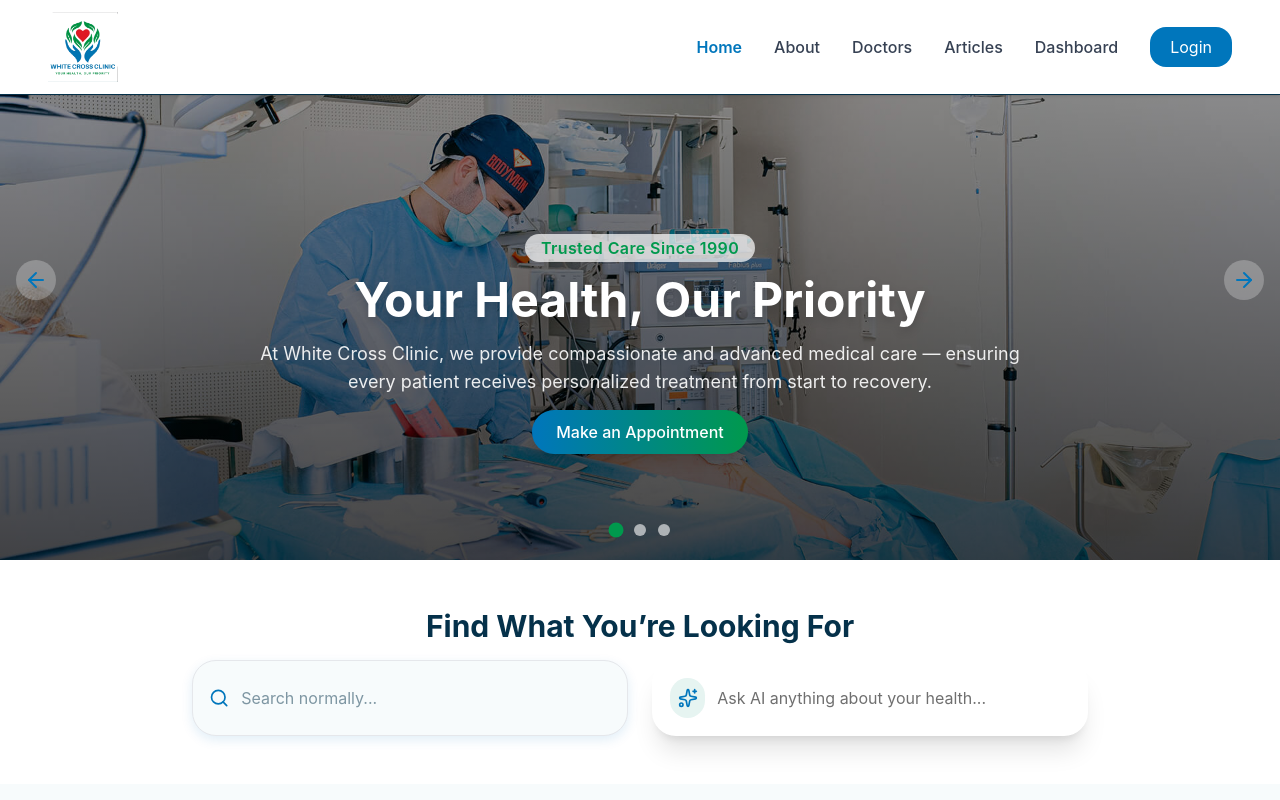
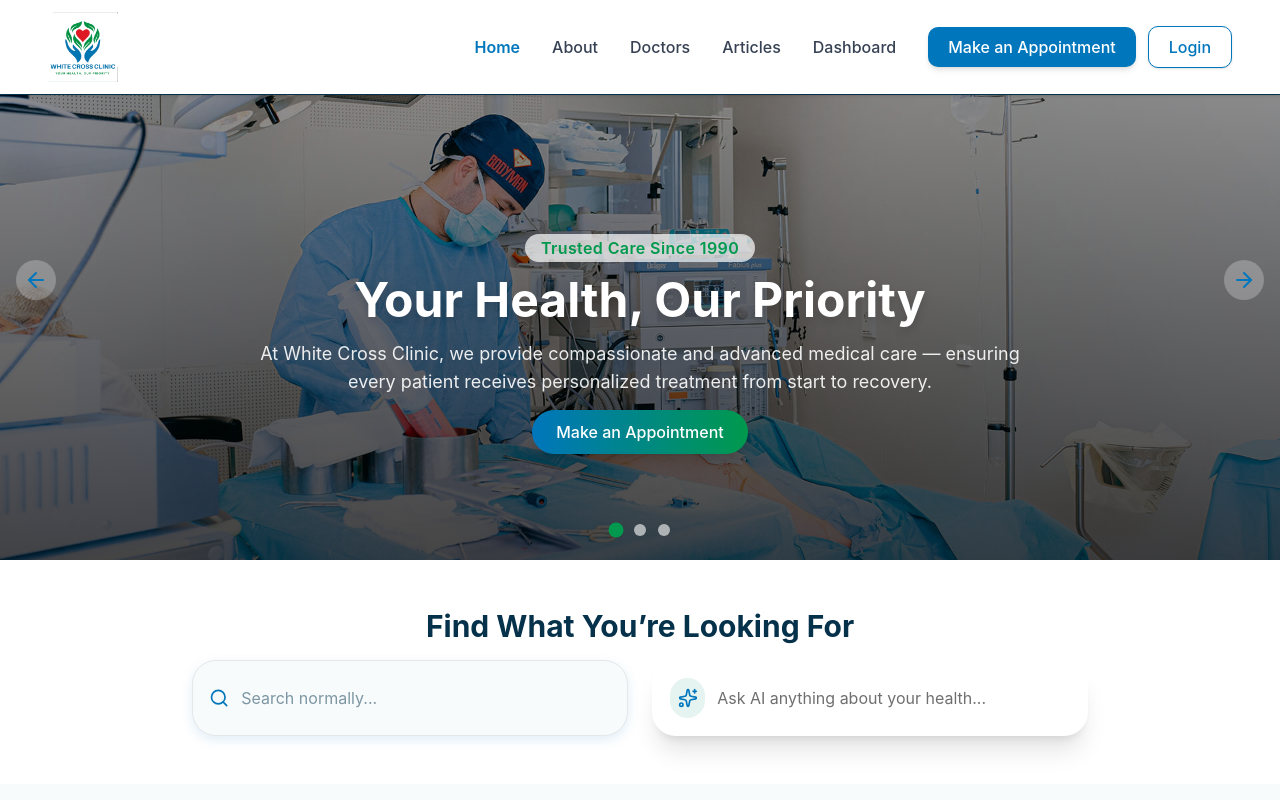
Before and after one commit to sardarit-bd/white-cross-clinic-frontend, a Next.js app: page / in a window 1280 px wide. Shown: the top 800 px of the page. Built offline with nearby package versions, Linux system fonts and the light colour scheme.

Commit message:
fix nav button

```diff
--- a/src/components/modules/Header/Navbar.jsx
+++ b/src/components/modules/Header/Navbar.jsx
@@ -6,6 +6,7 @@ import { motion, AnimatePresence } from "framer-motion";
 import { Menu, X } from "lucide-react";
 import Link from "next/link";
 import { usePathname } from "next/navigation";
+import NavButton from "./NavButton";
 
 // -------------------------
 // Mega Menu Data
@@ -126,9 +127,10 @@ export default function Navbar() {
           ))}
 
           {/* Login & Button */}
-          <button className="px-5 py-2 rounded-lg bg-[var(--brandColor)] text-white hover:bg-[var(--brandColorDark)]">
-            Login
-          </button>
+          {/* <button className="px-5 py-2 rounded-lg bg-[var(--brandColor)] text-white hover:bg-[var(--brandColorDark)]">
+            <Link href="/login">Login</Link>
+          </button> */}
+          <NavButton />
         </div>
 
         {/* Mobile Menu Button */}
@@ -160,6 +162,7 @@ export default function Navbar() {
                 {item.label}
               </Link>
             ))}
+            <NavButton />
           </motion.div>
         )}
       </AnimatePresence>
```
